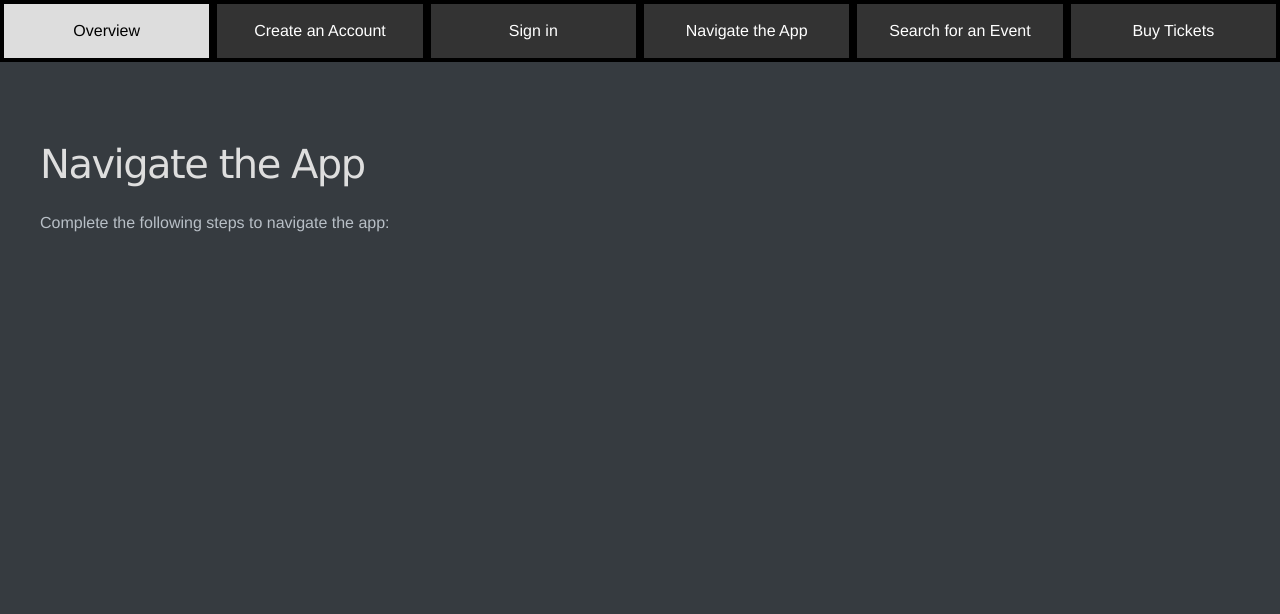
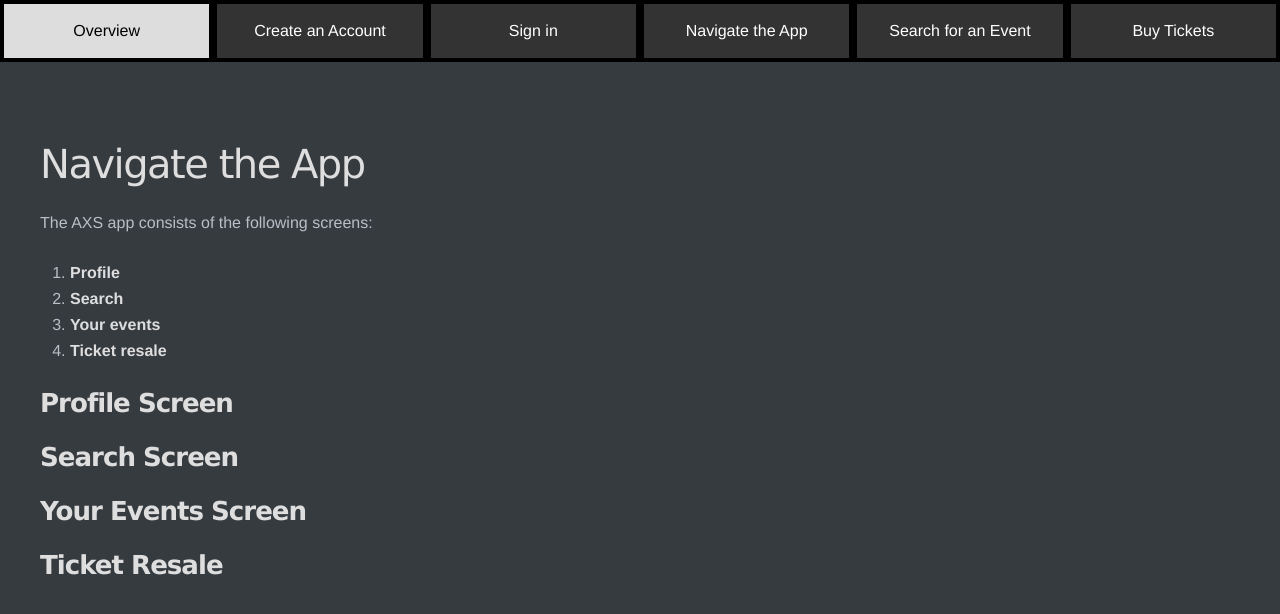
Before and after one commit to Jack-Walton/jack-walton.github.io, a Jekyll site: the page built from AXS/navigate_app.md, in a window 1280 px wide. Shown: the top 614 px of the page. Built offline with Jekyll 4.4.1, drawn with Linux system fonts in a browser that asks for light colours.

Commit message:
Develop navigation content
I updated the Navigate the App page and adjusted the Create Account page to reference it.

```diff
--- a/AXS/navigate_app.md
+++ b/AXS/navigate_app.md
@@ -4,4 +4,16 @@
 ---
 # Navigate the App
 
-Complete the following steps to navigate the app:
+The AXS app consists of the following screens:
+1. **Profile**
+2. **Search**
+3. **Your events**
+4. **Ticket resale**
+
+## Profile Screen
+
+## Search Screen
+
+## Your Events Screen
+
+## Ticket Resale
```
Also changed, not shown: AXS/create_an_account.md (+1 -1 lines).
